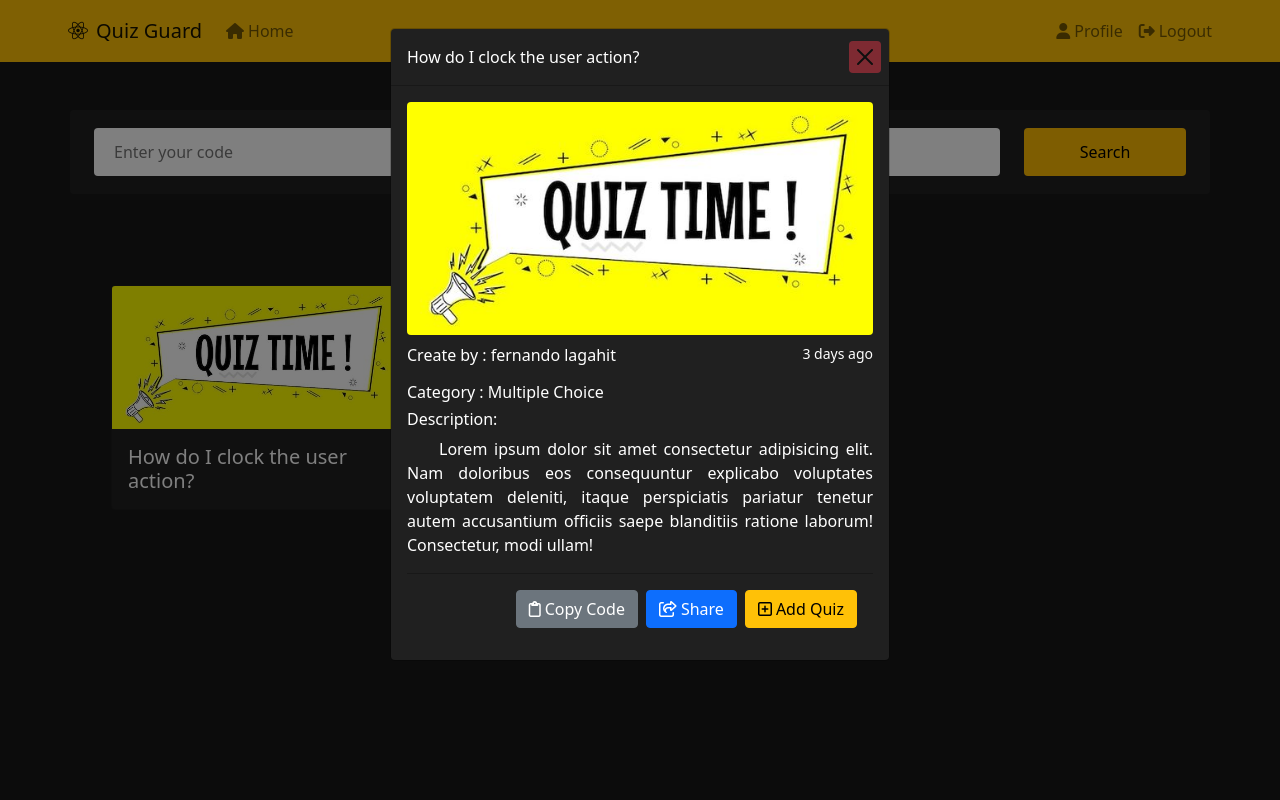
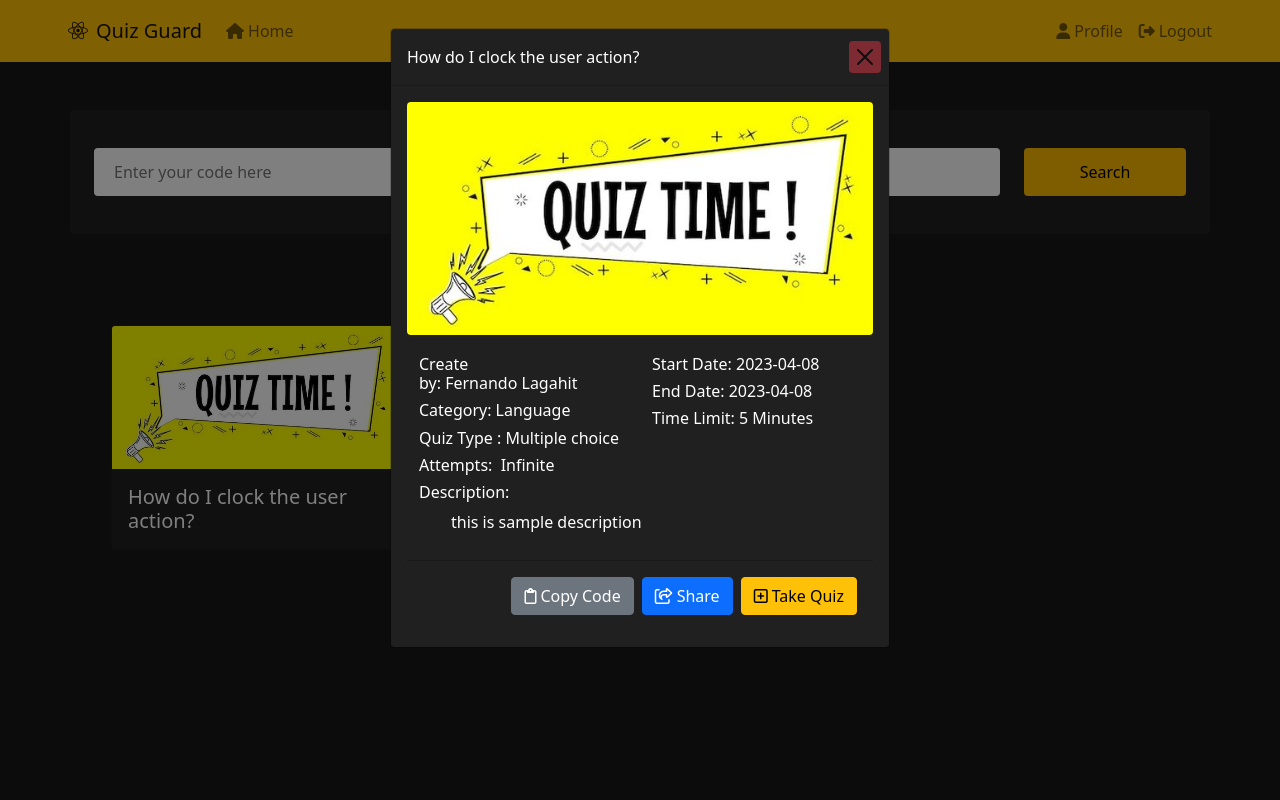
Before and after one commit to henzelss/QuizGuard, a Flask app: page /student in a window 1280 px wide, after a click that opens the changed part. Run offline with Flask 3, Linux system fonts and the light colour scheme; some libraries are stand-ins or nearby versions.

Commit message:
displaying the quizzez to students

```diff
--- a/website/templates/student.html
+++ b/website/templates/student.html
@@ -8,35 +8,25 @@
 {% block content %}
 
     <div class="container bg-night mt-5 rounded">
-        <form action="" method="POST" class="my-5">
+        <form action="{{ url_for('views.searchquiz') }}" method="POST" class="my-5">
             <div class="row">
-                <div class="col-10"><input type="text" placeholder="Enter your code"></div>
-                <div class="col-2"><input type="submit" value="Search"></div>
+                {{ form.hidden_tag() }}
+                <div class="row">
+                    <div class="col-10">
+                        {{ form.search(class="text-dark")}}
+                    </div>
+                    <div class="col-2">
+                        {{ form.submit(class="btn btn-warning")}}
+                    </div>
+                </div>
             </div>
         </form>
     </div>
-    <!-- <div class="container bg-night mt-5 rounded">
-        <h1 class="text-light">Quiz List</h1>
-        <div class="list-group bg-night mb-2 rounded" style="border:none;">
-            <a href="" class="list-group-item list-group-item-action bg-night card-design text-hover">
-              <div class="d-flex w-100 justify-content-between">
-                <h5 class="mb-1">Quiz Title</h5>
-                <small>3 days ago &nbsp;
-                </small>
-              </div>
-              <p class="mb-1">Some Quiz Decription Lorem ipsum dolor sit amet consectetur adipisicing elit.</p>
-              <small>Deadline </small>
-            </a>
-            <div class="ms-auto p-2">
-                <button class="btn-warning rounded">Edit</button>
-                <button class="btn-danger rounded">Delete</button>
-            </div>
-        </div>
-    </div> -->
 
     <div class="container mt-5 rounded p-3" >
         <div class="row">
-            {% for quiz, firstname, lastname in quiz_list %}
+            <!--  if quiz.visibility !=2 -->
+            {% for quiz, firstname, lastname in quiz_list if quiz.visibility !=2%}
                 <div class="col-3">
                     <button class="btn text-start shadow-none"  data-bs-toggle="modal" data-bs-target="#quiz{{ quiz.id }}">
                         <div class="card bg-night" style="width: 18rem;">
@@ -57,28 +47,68 @@
                             </div>
                             <div class="modal-body">
                                 <img src="{{ url_for('views.images', filename='quiz.jpg') }}" class="card-img-top rounded" alt="quiz.jpg">
-                                <div>
-                                    <div class="d-flex w-100 justify-content-between mt-2">
-                                        <p class="card-text">Create by : {{ firstname }}&nbsp;{{ lastname }}</p>
-                                        <small>3 days ago</small>
+                                <div class="row">
+                                    <div class="col-md-6">
+                                        <h6 class="card-text">Create by:&nbsp;{{ firstname|title }}&nbsp;{{ lastname|title }}</h6>
+                                        <h6>Category:
+                                            {% if quiz.category == '1' %}
+                                                Language
+                                            {% elif quiz.category == '2' %}
+                                                Social Studies
+                                            {% elif quiz.category == '3' %}
+                                                Science
+                                            {% elif quiz.category == '4' %}
+                                                History
+                                            {% elif quiz.category == '5' %}
+                                                Science
+                                            {% elif quiz.category == '6' %}
+                                                Physics
+                                            {% elif quiz.category == '7' %}
+                                                Biology
+                                            {% elif quiz.category == '8' %}
+                                                Chemistry
+                                            {% elif quiz.category == '9' %}
+                                                Mathematics
+                                            {% elif quiz.category == '10' %}
+                                                Geography
+                                            {% elif quiz.category == '11' %}
+                                                Career and Technical Education
+                                            {% elif quiz.category == '12' %}
+                                                Creative Arts
+                                            {% endif %}
+                                        </h6>
+                                        <h6>Quiz Type :
+                                            {% if quiz.quiztype=='1'%}
+                                                Multiple choice
+                                            {% elif quiz.quiztype=='2' %}
+                                                Fill in the blanks
+                                            {% elif quiz.quiztype=='3' %}
+                                                True or False
+                                            {% endif%}
+                                        </h6>
+                                        <h6>Attempts:&nbsp;
+                                            {% if quiz.attempt == 0%}
+                                                Infinite
+                                            {% else %}
+                                                quiz.attempt
+                                            {% endif %}
+                                        </h6>
                                     </div>
-                                    <h6>Category :
-                                        {% if quiz.category=='1'%}
-                                            Multiple Choice
-                                        {% elif quiz.category=='2' %}
-                                            Fill in the blanks
-                                        {% elif quiz.category=='3' %}
-                                            True or False
-                                        {% endif%}
-                                    </h6>
+                                    <div class="col-md-6">
+                                        <h6>Start Date:&nbsp;{{ quiz.startdate}}</h6>
+                                        <h6>End Date:&nbsp;{{ quiz.enddate}}</h6>
+                                        <h6>Time Limit:&nbsp;{{ quiz.timelimit}}&nbsp;Minutes</h6>
+                                    </div>
                                     <h6>Description:</h6>
-                                    <p class="card-text text-desc">Lorem ipsum dolor sit amet consectetur adipisicing elit. Nam doloribus eos consequuntur explicabo voluptates voluptatem deleniti, itaque perspiciatis pariatur tenetur autem accusantium officiis saepe blanditiis ratione laborum! Consectetur, modi ullam!</p>
+                                    <p class="card-text text-desc">{{ quiz.description }}</p>
+
                                 </div>
+
                                 <div class="modal-footer mt-3">
-                                    <input type="text" value="{{ quiz.code }}" id="quizcode" hidden>
-                                    <button type="button" class="btn btn-secondary" onclick="copyText('{{ quiz.id }}')"><i class="fa-regular fa-clipboard me-1"></i>Copy Code</button>
+                                    <input type="text" id="quizcode{{ quiz.id }}" value="{{ quiz.code }}" id="quizcode" hidden>
+                                    <button type="button" class="btn btn-secondary" onclick='copyText("{{ quiz.id }}")'><i class="fa-regular fa-clipboard me-1"></i>Copy Code</button>
                                     <button type="button" class="btn btn-primary" onclick='shareText("{{ quiz.id }}")'><i class="fa-regular fa-share-from-square me-1"></i>Share</button>
-                                    <button type="button" class="btn btn-warning"><i class="fa-regular fa-square-plus me-1"></i>Add Quiz</button>
+                                    <button type="button" class="btn btn-warning"><i class="fa-regular fa-square-plus me-1"></i>Take Quiz</button>
                                     <!-- <button type="button" class="btn btn-warning"><i class="fa-solid fa-pen-to-square"></i>Edit</button>
                                     <button type="button" class="btn btn-danger"><i class="fa-solid fa-trash me-1"></i>Delete</button> -->
 
```
